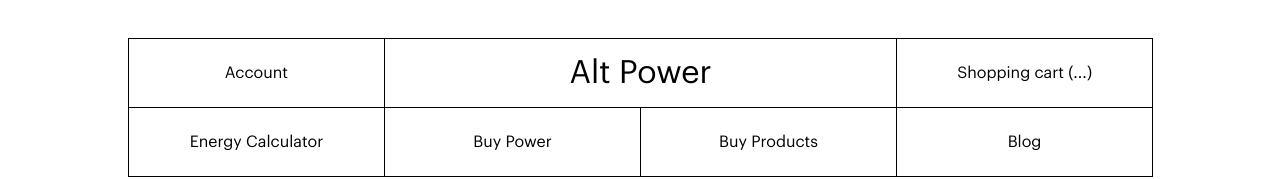
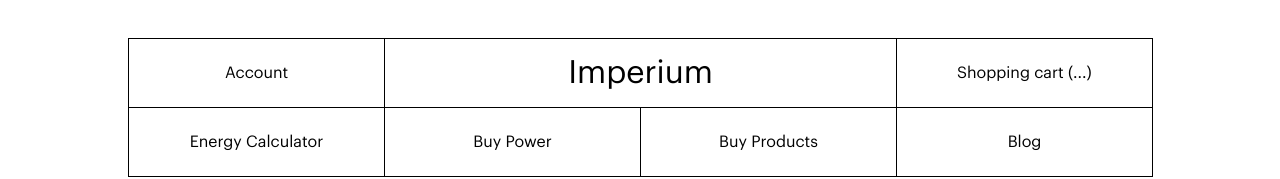
Before and after one commit to Phumbie/imperium-deprecated, a Vue app: page /404 in a window 1280 px wide. Shown: the top 179 px of the page. Built offline with nearby package versions, Linux system fonts and the light colour scheme; what vue-js-modal, vue-sweetalert2 would draw is missing.

Commit message:
fix: updated calculator and blog link in top nav

```diff
--- a/src/components/TopNav.vue
+++ b/src/components/TopNav.vue
@@ -2,34 +2,48 @@
   <div id="nav-container">
     <div class="top-section">
       <router-link to="/my-account" class="nav-item">Account</router-link>
-      <router-link to="/my-account" class="mobile-nav-item border-right">Account</router-link>
-      <div class="product-title">Alt Power</div>
-      <router-link
-        to="/cart"
-        class="nav-item"
-      >Shopping cart ({{ cartCounter === 0 ? "..." : cartCounter }})</router-link>
-      <router-link
-        to="/cart"
-        class="mobile-nav-item border-left"
-      >cart ({{ cartCounter === 0 ? "..." : cartCounter }})</router-link>
+      <router-link to="/my-account" class="mobile-nav-item border-right"
+        >Account</router-link
+      >
+      <div class="product-title">Imperium</div>
+      <router-link to="/cart" class="nav-item"
+        >Shopping cart ({{
+          cartCounter === 0 ? "..." : cartCounter
+        }})</router-link
+      >
+      <router-link to="/cart" class="mobile-nav-item border-left"
+        >cart ({{ cartCounter === 0 ? "..." : cartCounter }})</router-link
+      >
     </div>
     <div class="bottom-section">
       <a
-        href="https://renewable-calculator.surge.sh/"
+        href="https:/calculator.imperiumng.com/"
         target="blank"
         class="nav-item1"
-      >Energy Calculator</a>
+        >Energy Calculator</a
+      >
       <a
-        href="https://renewable-calculator.surge.sh/"
+        href="https://calculator.imperiumng.com/"
         target="blank"
         class="mobile-nav-item1"
-      >Energy Calc</a>
-      <router-link to="/power-as-a-service" class="nav-item2">Buy Power</router-link>
-      <router-link to="/power-as-a-service" class="mobile-nav-item2">Buy Power</router-link>
+        >Energy Calc</a
+      >
+      <router-link to="#" class="nav-item2">Buy Power</router-link>
+      <router-link to="#" class="mobile-nav-item2">Buy Power</router-link>
       <router-link to="/" class="nav-item3">Buy Products</router-link>
       <router-link to="/" class="mobile-nav-item3">Buy Products</router-link>
-      <div class="nav-item4">Blog</div>
-      <div class="mobile-nav-item4">Blog</div>
+      <a
+        class="nav-item4"
+        href="https://www.imperiumng.com/blog"
+        target="blank"
+        >Blog</a
+      >
+      <a
+        class="mobile-nav-item4"
+        href="https://www.imperiumng.com/blog"
+        target="blank"
+        >Blog</a
+      >
     </div>
   </div>
 </template>
@@ -114,7 +128,7 @@ export default {
   }
 
   .top-section {
-    border-bottom: solid 1px #000000;
+    // border-bottom: solid 1px #000000;
   }
 
   .product-title {
@@ -124,7 +138,8 @@ export default {
     background: white;
     border-right: solid 1px #000000;
     border-left: solid 1px #000000;
-    width: 50%;
+    border-bottom: solid 1px #000000;
+    width: 49.9%;
     font-size: 32px;
     padding: 15px 0;
     text-align: center;
@@ -135,6 +150,7 @@ export default {
     display: flex;
     align-items: center;
     justify-content: center;
+    border-bottom: solid 1px #000000;
   }
 
   .nav-item,
```
